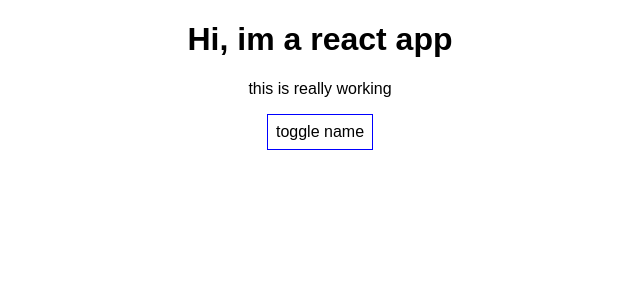
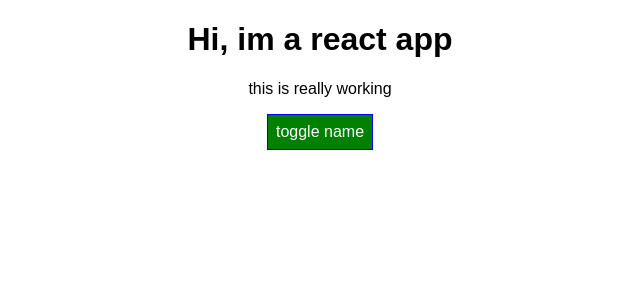
Before and after one commit to jonbleibdrey/react-udemy, a React (Create React App) app: page / in a window 1280 px wide. Shown: the top 300 px of the page, without its empty margins (320-960 px from the left). Built offline with nearby package versions, Linux system fonts and the light colour scheme.

Commit message:
created csstoggle button color

```diff
--- a/src/App.js
+++ b/src/App.js
@@ -1,8 +1,7 @@
 import React, { Component } from 'react';
 import './App.css';
 import Person from "./Person/Person"
-import UserInput from "./UserInput"
-import UserOutput from "./UserOutput"
+
 
 
 class App extends Component {
@@ -71,7 +70,8 @@ class App extends Component {
   render() {
 
     const style = {
-      backgroundColor: "white",
+      backgroundColor: "green",
+      color:"white",
       font: "inherit",
       border: "1px solid blue",
       padding: "8px",
@@ -92,6 +92,8 @@ class App extends Component {
           })}
         </div>
       )
+
+      style.backgroundColor = "red"
     }
       return(
       <div className="App">
```
